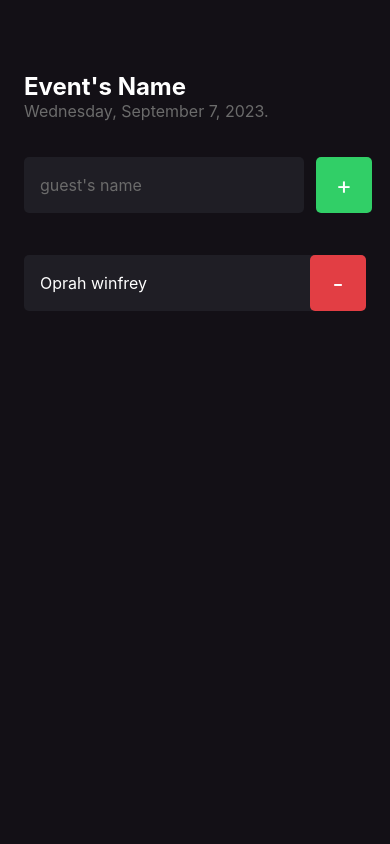
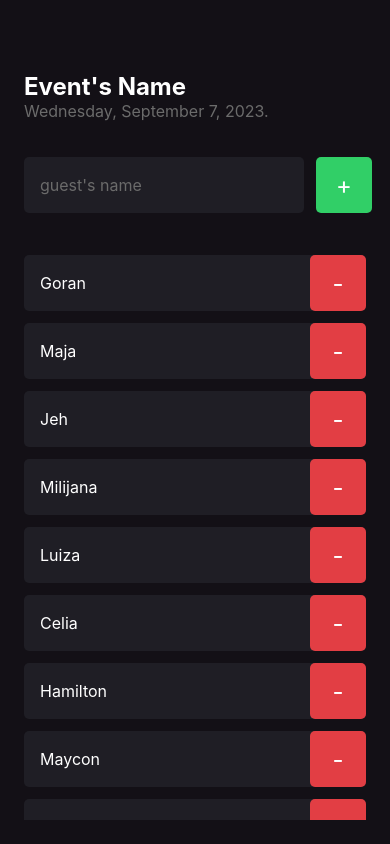
Before and after one commit to Ca-byte/im-here, a React Native app: screen / in a window 390 px wide. Built offline with nearby package versions, Linux system fonts and the light colour scheme.

Commit message:
add scrollview

```diff
--- a/package.json
+++ b/package.json
@@ -16,7 +16,7 @@
   },
   "devDependencies": {
     "@babel/core": "^7.20.0",
-    "@types/react": "~18.0.14",
+    "@types/react": "~18.2.14",
     "@types/react-native": "^0.72.2",
     "typescript": "^5.1.3"
   },
--- a/src/screens/Home/index.tsx
+++ b/src/screens/Home/index.tsx
@@ -1,11 +1,14 @@
-import { Text, View, StyleSheet, TextInput, TouchableOpacity } from "react-native";
+import { Text, View, TextInput, TouchableOpacity, ScrollView } from "react-native";
 import { styles } from "./styles";
 import { Guest } from "../../components/Guest";
-import { FormEvent } from "react";
+
 
 
 
 export default function Home() {
+  const guests = [
+    'Goran','Maja', 'Jeh', 'Milijana', 'Luiza', 'Celia', 'Hamilton', 'Maycon', 'Mariane'
+  ];
 
   function handleGuestAdd(){
     console.log('Added')
@@ -34,7 +37,17 @@ export default function Home() {
         <Text style={styles.buttonText}>+</Text>
       </TouchableOpacity>
       </View>
-      <Guest name="Oprah winfrey" onRemove={() => handleRemoveGuest("Oprah winfrey")}/>
+      <ScrollView showsVerticalScrollIndicator={false}>
+      {
+        guests.map((guest)=> (
+
+          <Guest
+          key={guest}
+          name={guest}
+          onRemove={() => handleRemoveGuest(guest)}/>
+        ))
+      }
+      </ScrollView>
     </View>
   )
 }
```
Also changed, not shown: 1 other file (tests, documents, lock files or other folders).
